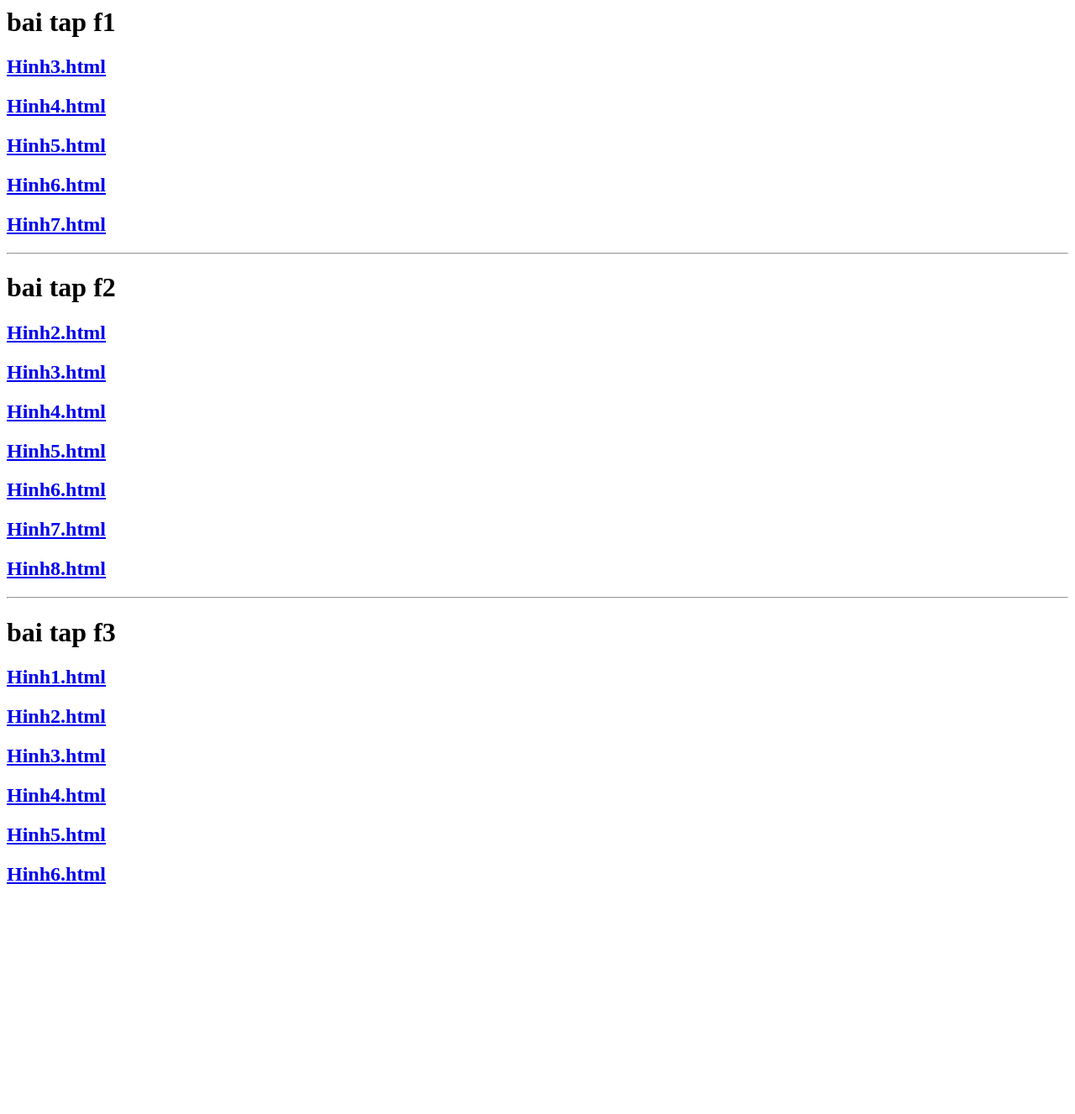
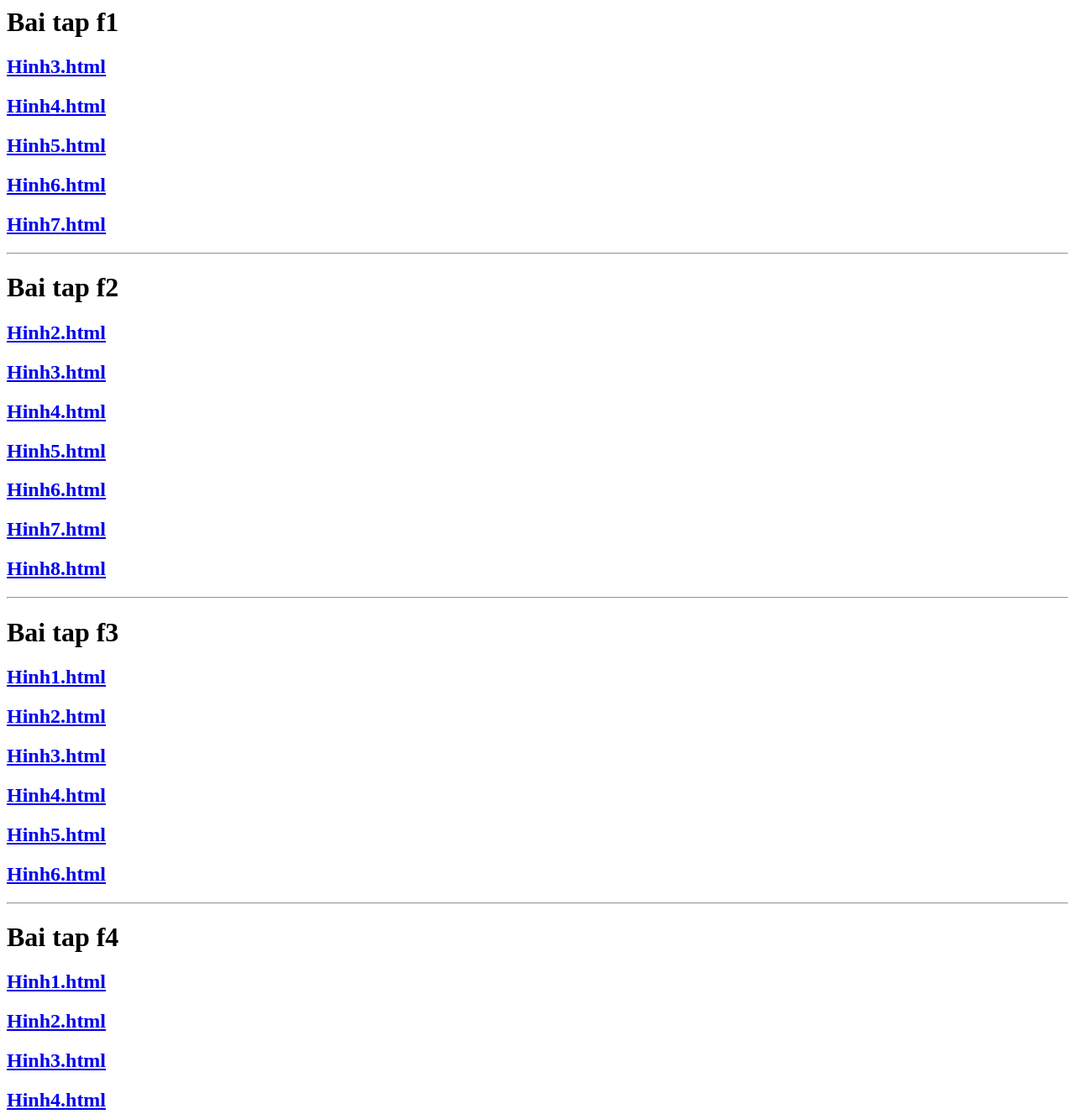
Before and after one commit to minhthuongnguyen2912jpg/minhthuongnguyen2912.github.io, a plain HTML site: page index.html in a window 1280 px wide. Shown: the whole page at 84% size. Before the commit the page ends 1075 px from the top, so only its background shows below. Drawn offline with Linux system fonts and the light colour scheme.

Commit message:
Update index.html

```diff
--- a/index.html
+++ b/index.html
@@ -4,14 +4,14 @@
     <title>Lop12A1</title>
   </header>
   <body>
-    <h1>bai tap f1</h1>
+    <h1>Bai tap f1</h1>
     <h2><a href="baitapf1/hinh3.html">Hinh3.html</a></h2>
     <h2><a href="baitapf1/hinh4.html">Hinh4.html</a></h2>
     <h2><a href="baitapf1/hinh5.html">Hinh5.html</a></h2>
     <h2><a href="baitapf1/hinh6.html">Hinh6.html</a></h2>
     <h2><a href="baitapf1/hinh7.html">Hinh7.html</a></h2>
     <hr>
-    <h1>bai tap f2</h1>
+    <h1>Bai tap f2</h1>
     <h2><a href="baitapf2/hinh2.html">Hinh2.html</a></h2>
     <h2><a href="baitapf2/hinh3.html">Hinh3.html</a></h2>
     <h2><a href="baitapf2/hinh4.html">Hinh4.html</a></h2>
@@ -20,12 +20,18 @@
     <h2><a href="baitapf2/hinh7.html">Hinh7.html</a></h2>
     <h2><a href="baitapf2/hinh8.html">Hinh8.html</a></h2>
     <hr>
-    <h1>bai tap f3</h1>
+    <h1>Bai tap f3</h1>
     <h2><a href="baitapf3/hinh1.html">Hinh1.html</a></h2>
     <h2><a href="baitapf3/hinh2.html">Hinh2.html</a></h2>
     <h2><a href="baitapf3/hinh3.html">Hinh3.html</a></h2>
     <h2><a href="baitapf3/hinh4.html">Hinh4.html</a></h2>
-    <h2><a href="baitapf3/hinh4.html">Hinh5.html</a></h2>
-    <h2><a href="baitapf3/hinh4.html">Hinh6.html</a></h2>
+    <h2><a href="baitapf3/hinh5.html">Hinh5.html</a></h2>
+    <h2><a href="baitapf3/hinh6.html">Hinh6.html</a></h2>
+    <hr>
+    <h1>Bai tap f4</h1>
+    <h2><a href="baitapf4/hinh1.html">Hinh1.html</a></h2>
+    <h2><a href="baitapf4/hinh2.html">Hinh2.html</a></h2>
+    <h2><a href="baitapf4/hinh3.html">Hinh3.html</a></h2>
+    <h2><a href="baitapf4/hinh4.html">Hinh4.html</a></h2>
   </body>
 </html>
```
